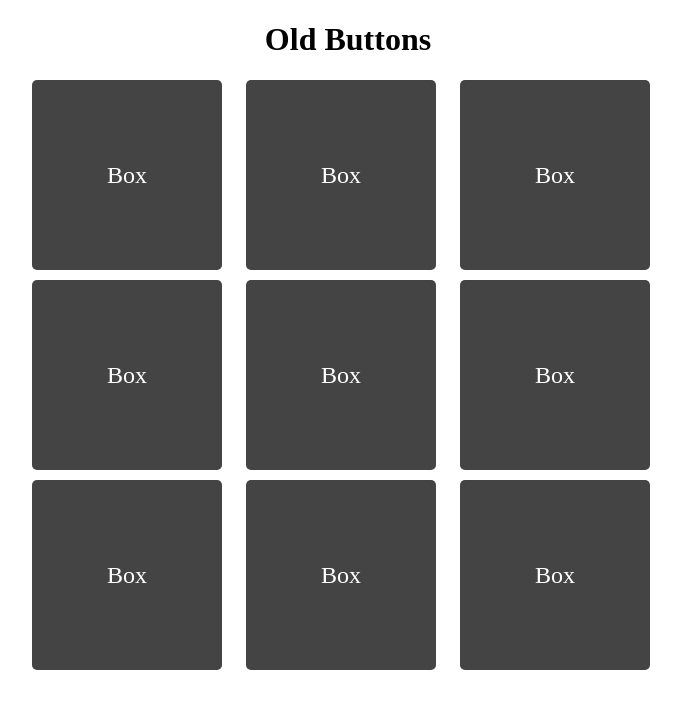
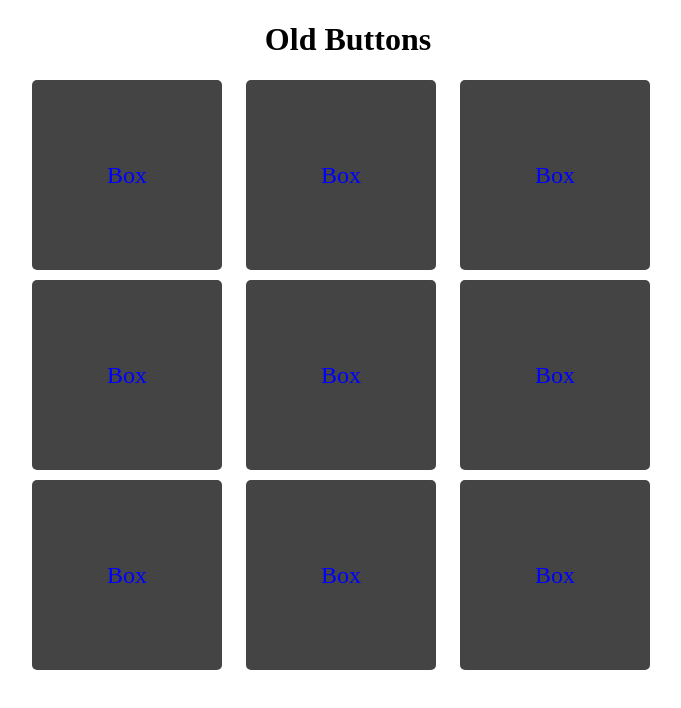
Before and after one commit to osnth01/old-buttons, a React app: page / in a window 1280 px wide. Shown: the top 708 px of the page, without its empty margins (292-973 px from the left). Built offline with nearby package versions, Linux system fonts and the light colour scheme; the HTML template or start-up script is replaced by a standard one.

Commit message:
add button activate logic

```diff
--- a/src/App.tsx
+++ b/src/App.tsx
@@ -37,7 +37,8 @@ class App extends Component<object, State> {
             return (
               <Box
                 key={box.id}
-                onClick={this.handleClick}
+                onClick={() => this.handleClick2(box.id)}
+                active={box.active}
               />
             )
           })}
@@ -46,9 +47,21 @@ class App extends Component<object, State> {
     )
   }
 
-  private handleClick = (e: MouseEvent<HTMLElement>) => {
-    const boxes = this.state.boxes;
-    console.log('I have been clicked!')
+  private handleClick2 = (e: number) => {
+    const boxes = this.state.boxes
+
+    const newBoxes = boxes.map(box => {
+      if (box.id === e) {
+        box.active = true
+      } else {
+        box.active = false
+      }
+      return box
+    })
+
+    this.setState({
+      boxes: newBoxes
+    })
   }
 }
 
--- a/src/Box.tsx
+++ b/src/Box.tsx
@@ -2,10 +2,27 @@ import * as React from 'react'
 import { MouseEvent, SFC } from 'react'
 import './Box.css'
 
-type Props = { onClick(e: MouseEvent<HTMLElement>): void }
+type Props = {
+  onClick(e: MouseEvent<HTMLElement>): void
+  active: boolean
+}
 
-const Box: SFC<Props> = ({ onClick: handleClick}) => (
-  <div className="Box" onClick={handleClick}>Box</div>
-)
+const Box: SFC<Props> = ({ onClick: handleClick, active}) => {
+  const divStyle = {
+    color: 'blue'
+  }
+
+  if (active) {
+    divStyle.color = 'red'
+  }
+  return (
+    <div
+      className='Box'
+      style={divStyle}
+      onClick={handleClick}>
+      Box
+    </div>
+  )
+}
 
 export default Box
```
Also changed, not shown: 1 other file (tests, documents, lock files or other folders).
